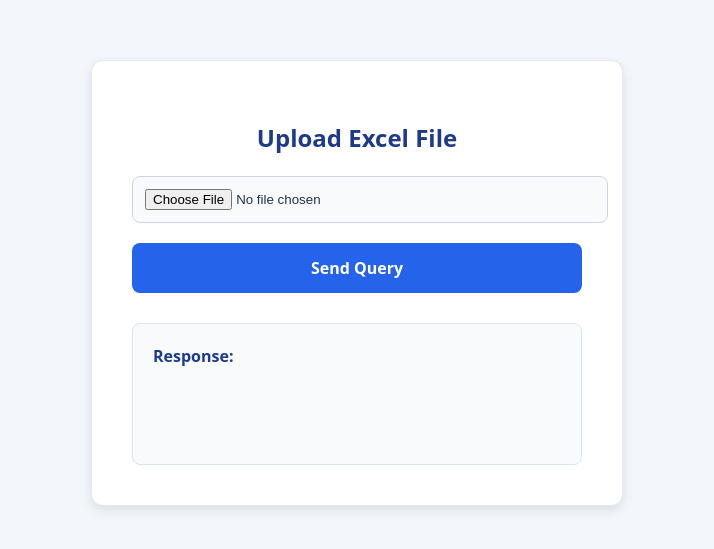
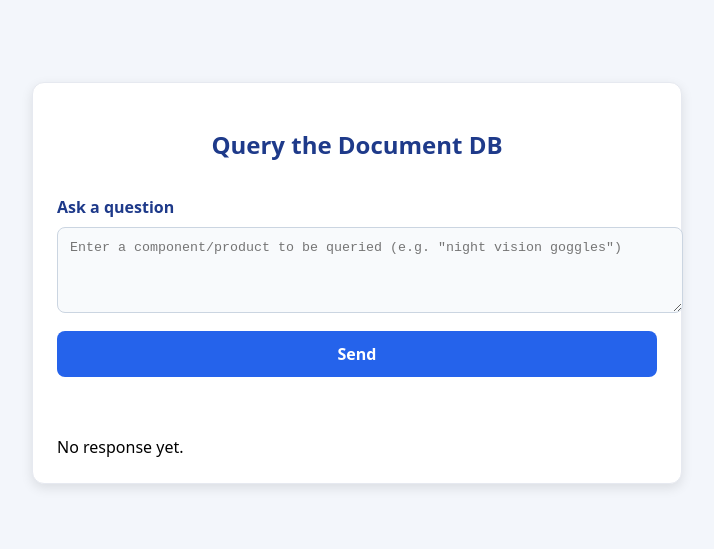
Before and after one commit to darrenli03/372FinalProject, a React (Vite) app in the folder frontend/: page / in a window 1280 px wide. Shown: the part 137-686 px from the top of the page, without its empty margins (303-1017 px from the left). Built offline with nearby package versions, Linux system fonts and the light colour scheme.

Commit message:
simple frontend display of backend server results

```diff
--- a/frontend/src/App.jsx
+++ b/frontend/src/App.jsx
@@ -1,29 +1,35 @@
 import { useState } from "react";
+import QueryForm from "./components/QueryForm";
+import ResponseDisplay from "./components/ResponseDisplay";
 
 function App() {
-  const [file, setFile] = useState(null);
-  const [response, setResponse] = useState("");
+  const [response, setResponse] = useState(null);
+  const [loading, setLoading] = useState(false);
+  const [error, setError] = useState(null);
 
-  const handleFileChange = (e) => {
-    setFile(e.target.files[0]);
-  };
+  const sendQuery = async (text) => {
+    setLoading(true);
+    setError(null);
+    setResponse(null);
+    try {
+      const encoded = encodeURIComponent(text);
+      const res = await fetch(`http://localhost:8000/query_single?search_query=${encoded}`, {
+        method: "POST",
+      });
 
-  const handleUpload = async () => {
-    if (!file) {
-      alert("Please upload a file first.");
-      return;
+      if (!res.ok) {
+        const err = await res.json().catch(() => null);
+        throw new Error(err?.detail || `${res.status} ${res.statusText}`);
+      }
+
+      const data = await res.json();
+      // The backend returns {query, response, excerpts}
+      setResponse({ response: data.response || data.answer, excerpts: data.excerpts || [] });
+    } catch (e) {
+      setError(e.message);
+    } finally {
+      setLoading(false);
     }
-
-    const formData = new FormData();
-    formData.append("file", file);
-
-    const res = await fetch("http://localhost:5000/upload", {
-      method: "POST",
-      body: formData,
-    });
-
-    const data = await res.text();
-    setResponse(data);
   };
 
   return (
@@ -41,69 +47,32 @@ function App() {
       <div
         style={{
           background: "white",
-          padding: "40px",
-          width: "450px",
+          padding: "24px",
+          width: "600px",
           borderRadius: "12px",
           boxShadow: "0 4px 12px rgba(0,0,0,0.1)",
           border: "1px solid #e6e9f0",
+          display: "flex",
+          flexDirection: "column",
+          gap: 12,
+          maxHeight: "80vh",
         }}
       >
-        <h2
-          style={{
-            color: "#1e3a8a",
-            marginBottom: "20px",
-            textAlign: "center",
-            fontWeight: "600",
-          }}
-        >
-          Upload Excel File
+        <h2 style={{ color: "#1e3a8a", marginBottom: "20px", textAlign: "center", fontWeight: "600" }}>
+          Query the Document DB
         </h2>
 
-        <input
-          type="file"
-          accept=".xlsx,.xls"
-          onChange={handleFileChange}
-          style={{
-            width: "100%",
-            padding: "12px",
-            borderRadius: "8px",
-            border: "1px solid #cbd5e1",
-            background: "#f8fafc",
-          }}
-        />
+        <div style={{ flex: "0 0 auto" }}>
+          <QueryForm onSend={sendQuery} />
+        </div>
 
-        <button
-          onClick={handleUpload}
-          style={{
-            marginTop: "20px",
-            width: "100%",
-            padding: "14px",
-            borderRadius: "8px",
-            border: "none",
-            background: "#2563eb",
-            color: "white",
-            fontSize: "16px",
-            fontWeight: "600",
-            cursor: "pointer",
-          }}
-        >
-          Send Query
-        </button>
+        <div style={{ minHeight: 8 }} />
 
-        <div
-          style={{
-            marginTop: "30px",
-            background: "#f8fafc",
-            border: "1px solid #dbe3f1",
-            padding: "20px",
-            borderRadius: "8px",
-            minHeight: "100px",
-          }}
-        >
-          <strong style={{ color: "#1e3a8a" }}>Response:</strong>
-          <p style={{ marginTop: "10px", whiteSpace: "pre-wrap" }}>
-            {response}
-          </p>
+        {loading && <div style={{ color: "#0f172a" }}>Loading…</div>}
+        {error && <div style={{ color: "#b91c1c" }}>Error: {error}</div>}
+
+        <div style={{ flex: "1 1 auto", overflowY: "auto", marginTop: 6 }}>
+          <ResponseDisplay data={response} />
         </div>
       </div>
     </div>
--- /dev/null
+++ b/frontend/src/components/QueryForm.jsx
@@ -0,0 +1,60 @@
+import { useState } from "react";
+
+export default function QueryForm({ onSend }) {
+  const [query, setQuery] = useState("");
+
+  const handleSend = () => {
+    const trimmed = query.trim();
+    if (!trimmed) return;
+    onSend(trimmed);
+  };
+
+  const onKeyDown = (e) => {
+    if (e.key === "Enter" && !e.shiftKey) {
+      e.preventDefault();
+      handleSend();
+    }
+  };
+
+  return (
+    <div>
+      <label style={{ display: "block", marginBottom: 8, color: "#1e3a8a", fontWeight: 600 }}>
+        Ask a question
+      </label>
+      <textarea
+        value={query}
+        onChange={(e) => setQuery(e.target.value)}
+        onKeyDown={onKeyDown}
+        rows={4}
+        placeholder='Enter a component/product to be queried (e.g. "night vision goggles")'
+        style={{
+          width: "100%",
+          padding: 12,
+          borderRadius: 8,
+          border: "1px solid #cbd5e1",
+          resize: "vertical",
+          background: "#f8fafc",
+          color: "black",
+        }}
+      />
+
+      <button
+        onClick={handleSend}
+        style={{
+          marginTop: 12,
+          width: "100%",
+          padding: 12,
+          borderRadius: 8,
+          border: "none",
+          background: "#2563eb",
+          color: "white",
+          fontSize: 16,
+          fontWeight: 600,
+          cursor: "pointer",
+        }}
+      >
+        Send
+      </button>
+    </div>
+  );
+}
--- /dev/null
+++ b/frontend/src/components/ResponseDisplay.jsx
@@ -0,0 +1,33 @@
+export default function ResponseDisplay({ data }) {
+  if (!data) {
+    return (
+      <div style={{ marginTop: 20, color: "#000" }}>
+        No response yet.
+      </div>
+    );
+  }
+
+  return (
+    <div style={{ marginTop: 20, color: "#000", display: "flex", flexDirection: "column", gap: 8 }}>
+      <div style={{ marginBottom: 10 }}>
+        <strong style={{ color: "#1e3a8a" }}>Answer:</strong>
+        <div style={{ marginTop: 8, whiteSpace: "pre-wrap", background: "#f8fafc", padding: 12, borderRadius: 8, border: "1px solid #dbe3f1", color: "#000", width: "100%" }}>
+          {data.response || data.answer || "(no answer)"}
+        </div>
+      </div>
+
+      {data.excerpts && data.excerpts.length > 0 && (
+        <div style={{ marginTop: 14 }}>
+          <strong style={{ color: "#1e3a8a" }}>Excerpts:</strong>
+          <ul style={{ marginTop: 8, paddingLeft: 18 }}>
+            {data.excerpts.map((ex, i) => (
+              <li key={i} style={{ marginBottom: 6 }}>
+                <div style={{ whiteSpace: "pre-wrap", color: "#000" }}>{ex}</div>
+              </li>
+            ))}
+          </ul>
+        </div>
+      )}
+    </div>
+  );
+}
```
